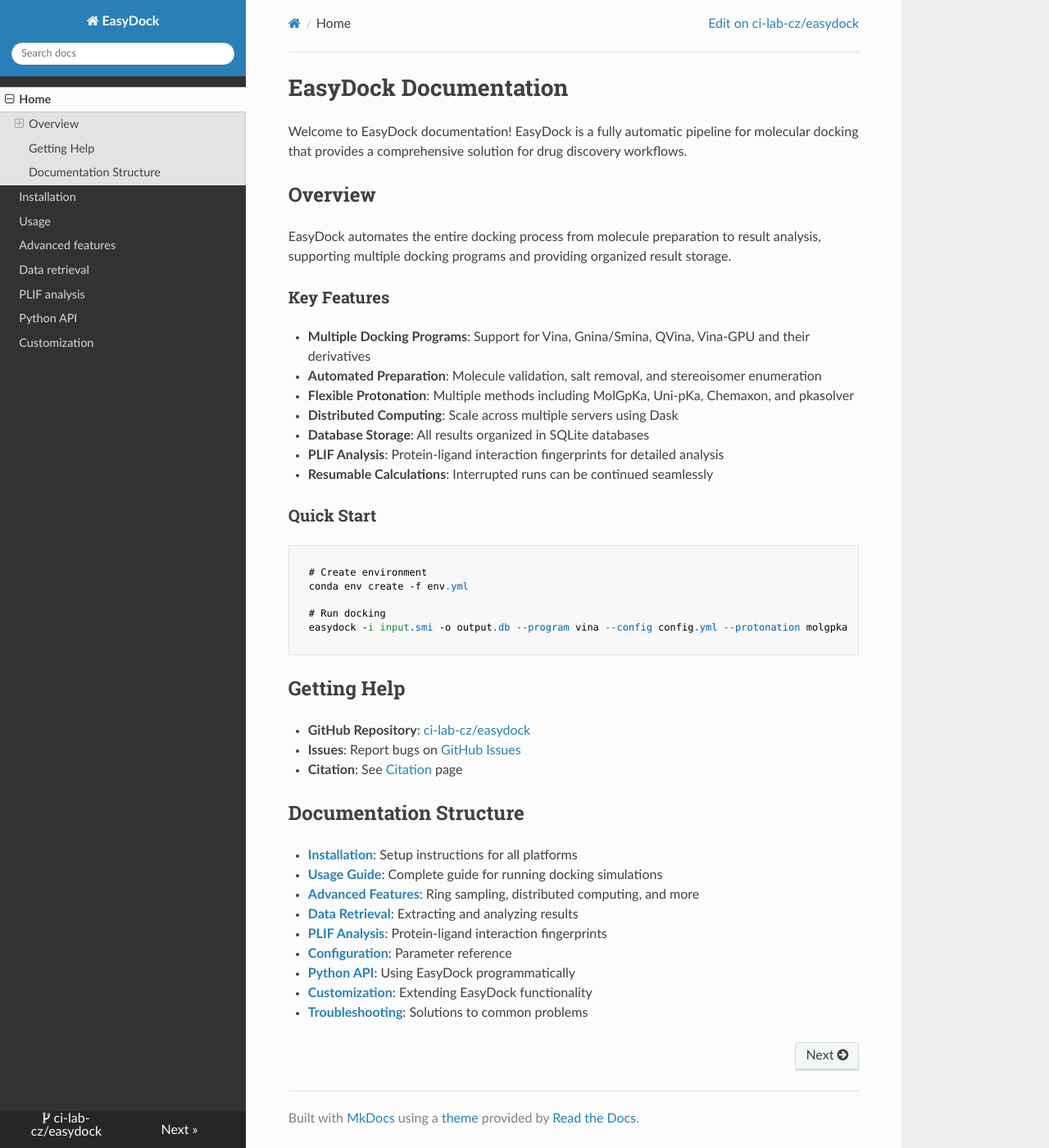
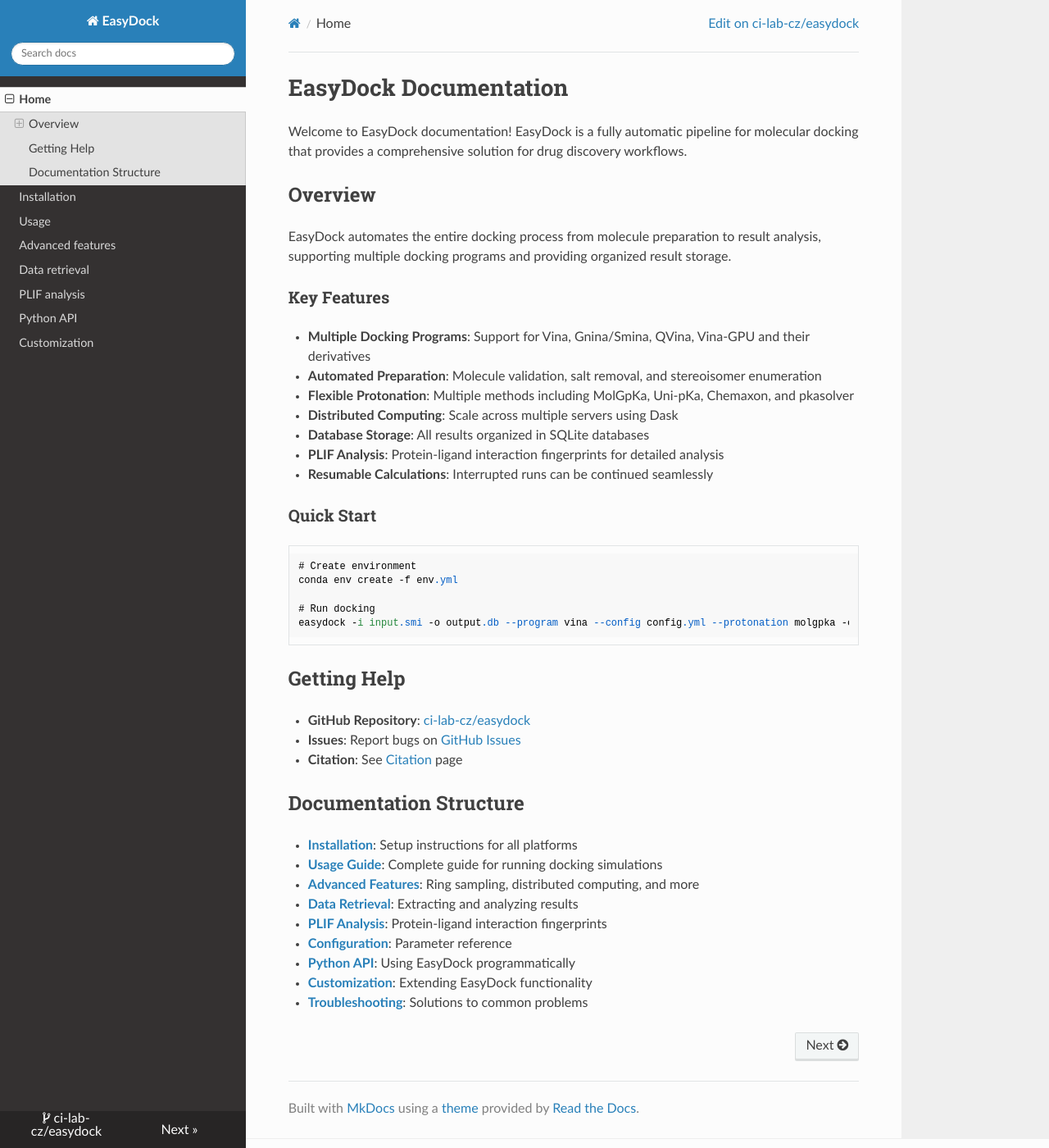
Before and after one commit to ci-lab-cz/easydock, an MkDocs documentation site: the page built from docs/index.md, in a window 1280 px wide and 1400 px high, scrolled down 11 px. Shown: the whole window at 82% size. Built offline with MkDocs 1.6.1, drawn with Linux system fonts in a browser that asks for light colours; nearby versions of some CDN libraries.

Commit message:
Update extra.css to make code block fancy

```diff
--- a/docs/styles/extra.css
+++ b/docs/styles/extra.css
@@ -16,3 +16,29 @@
 .rst-content .highlight pre code {
     border: none !important;
 }
+
+.rst-content pre,
+.rst-content code {
+    font-family: "JetBrains Mono", "Fira Code", monospace;
+}
+
+/* Code block container */
+.rst-content div.highlight pre {
+    padding: 0.5em 0.75em;
+    margin: 0.6em 0;
+    font-size: 0.95em;
+    line-height: 1.45;
+}
+
+/* Inner code element */
+.rst-content div.highlight pre code {
+    padding: 0;
+    margin: 0;
+    border: none;
+}
+
+/* Inline code */
+.rst-content code.literal {
+    font-size: 0.9em;
+    padding: 0.1em 0.25em;
+}
```
